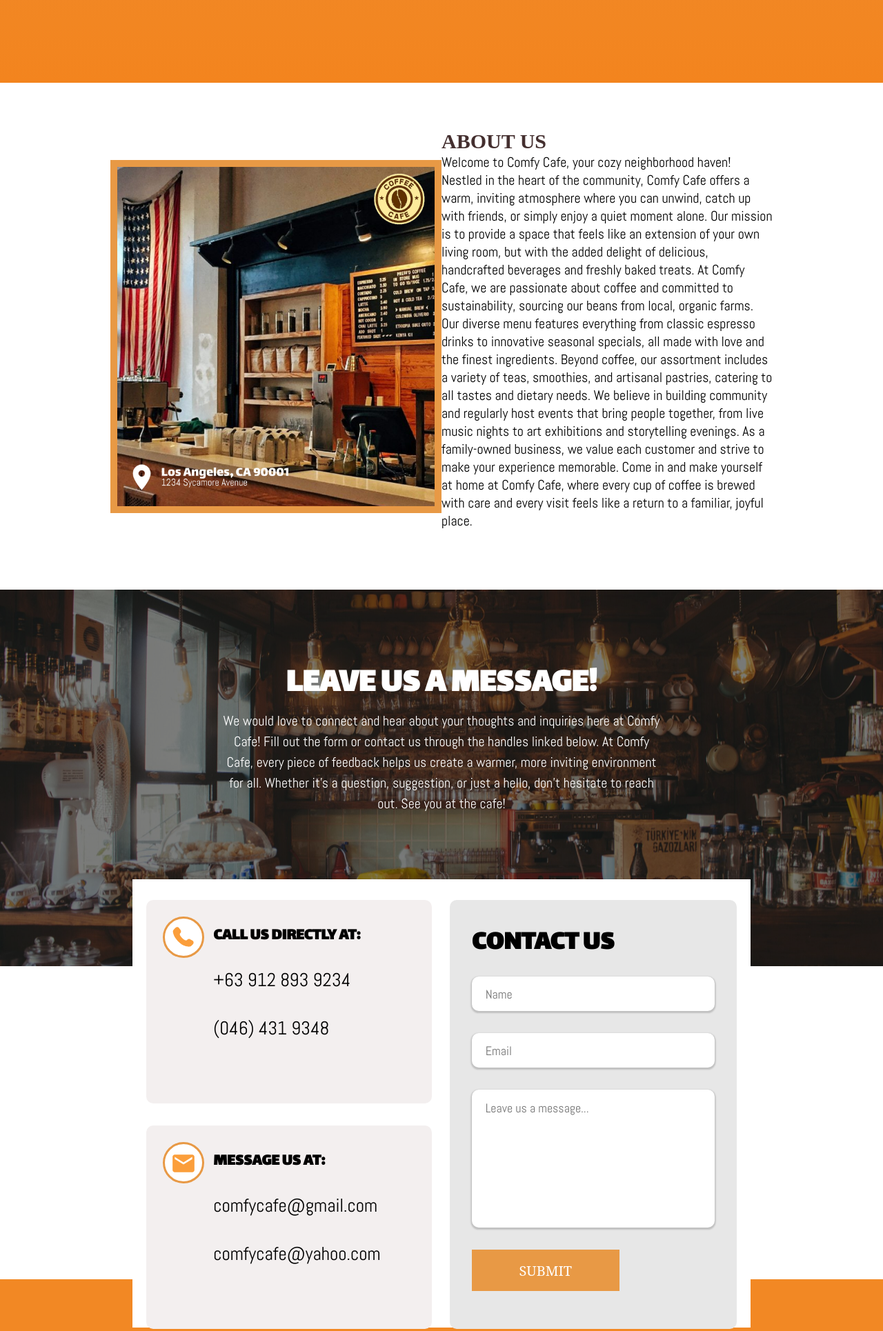
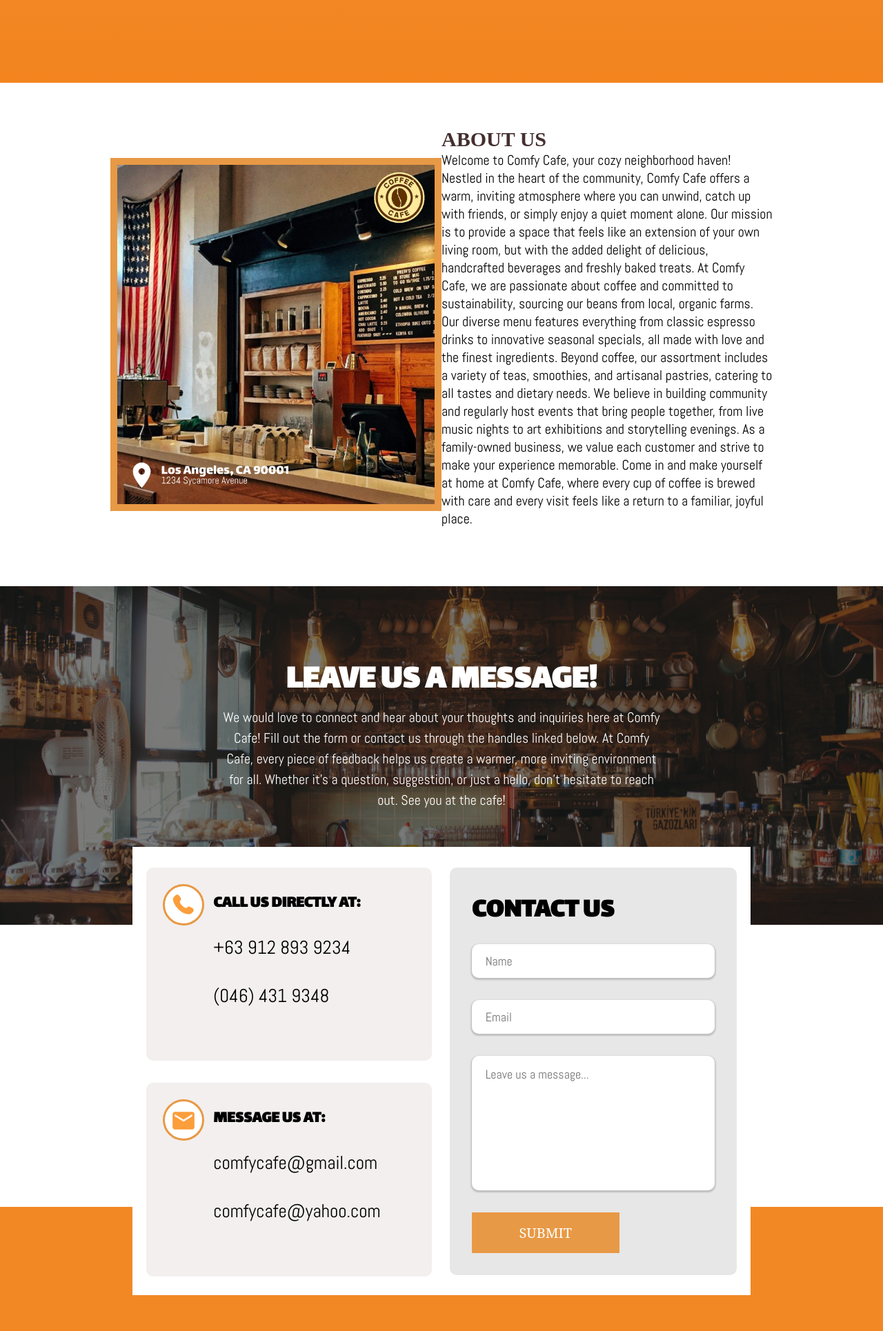
Before and after one commit to Mich-Tapawan/CC-LandingPage, a plain HTML site: page index.html in a window 1280 px wide. Shown: the part 2380-4310 px from the top of the page at 69% size. Drawn offline with Linux system fonts and the light colour scheme; a web font is replaced by a local one.

Commit message:
Fixed link overscrolling to a section

```diff
--- a/src/index.css
+++ b/src/index.css
@@ -380,8 +380,9 @@
     display: flex;
     flex-direction: row;
     width: 100%;
-    height: 735px;
-    padding: 0 10rem;
+    height: 830px;
+    padding: 100px 10rem 0 10rem;
+    margin-top: -100px;
     position: relative;
 }
 
@@ -433,6 +434,8 @@
     display: flex;
     flex-direction: column;
     align-items: center;
+    padding-top: 100px;
+    margin-top: -100px;
 }
 
 .bg-container{
@@ -458,7 +461,7 @@
     max-width: 50%;
     text-align: center;
     line-height: 1.5;
-    top: 100px;
+    top: 200px;
 }
 
 .bg-container h1{
@@ -490,6 +493,7 @@
     background-color: #fff;
     border-radius: 10px;
     margin-right: 3%;
+    height: 95%;
 }
 
 .conCard{
@@ -554,7 +558,7 @@
 
 .contact-right{
     width: 50%;
-    height: 105.5%;
+    height: 100.1%;
     display: flex;
     flex-direction: column;
     padding: 2rem 2rem;
```
